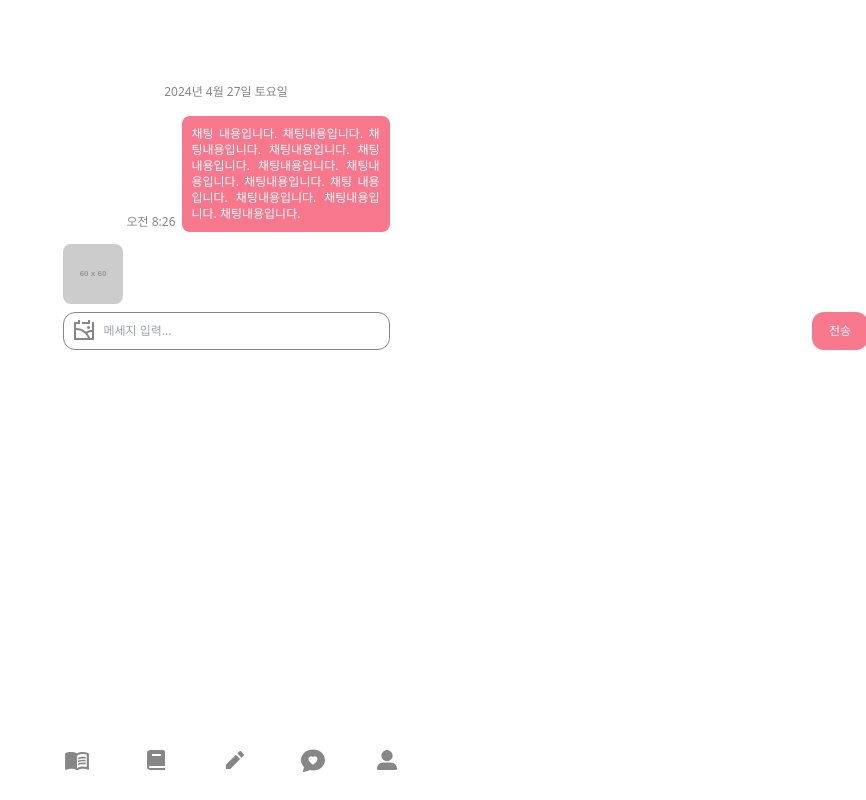
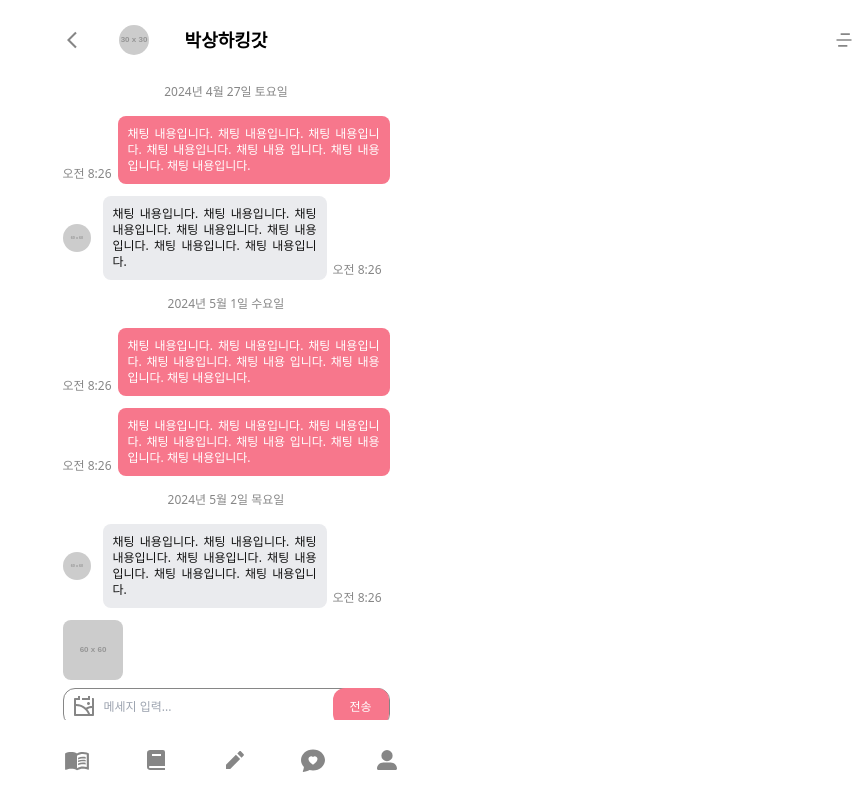
Before and after one commit to pbk95120/Yeonda, a React (Vite) app in the folder frontend/: page /chat/1 in a window 1280 px wide. Shown: the whole page, without its empty margins (414-1280 px from the left). Built offline with nearby package versions, Linux system fonts and the light colour scheme; a web font is replaced by a local one.

Commit message:
[Feat] Chat components route and size edit

```diff
--- a/frontend/package.json
+++ b/frontend/package.json
@@ -23,7 +23,7 @@
     "react-chartjs-2": "^5.2.0",
     "react-dom": "^18.2.0",
     "react-hook-form": "^7.51.3",
-    "react-icons": "^5.1.0",
+    "react-icons": "^5.2.0",
     "react-router-dom": "^6.23.0",
     "socket.io-client": "^4.7.5",
     "sort-by": "^1.2.0",
--- a/frontend/src/components/chat/ChatTextarea.tsx
+++ b/frontend/src/components/chat/ChatTextarea.tsx
@@ -20,7 +20,7 @@ const ChatTextarea = () => {
             className='w-8/12 h[2.25rem] text-xs resize-none focus:outline-none focus:ring-0 overflow-hidden'
             placeholder='메세지 입력...'
           ></textarea>
-          <button type='submit' className='fixed -right-0.5 w-14 h-[2.4rem] bg-pastelred text-white text-xs rounded-xl'>
+          <button type='submit' className='absolute right-0 w-14 h-[2.4rem] bg-pastelred text-white text-xs rounded-xl'>
             전송
           </button>
         </div>
--- a/frontend/src/components/chat/MyChatBubble.tsx
+++ b/frontend/src/components/chat/MyChatBubble.tsx
@@ -9,7 +9,7 @@ const MyChatBubble = ({ message, sendAt, showDate }: ChatMessageProps) => {
     <div>
       {showDate && <p className='text-gray text-xs text-center mb-3 py-1'>{formatToKoreaDate(sendAt)}</p>}
       <div className='flex flex-row-reverse	items-end mr-6 mb-3'>
-        <div className='flex bg-pastelred rounded-lg ml-1.5 px-2.5 py-2.5 max-w-52'>
+        <div className='flex bg-pastelred rounded-lg ml-1.5 px-2.5 py-2.5 max-w-[14rem] sm:max-w-[17rem]'>
           <p className='text-white text-xs text-justify'>{message}</p>
         </div>
         <p className='text-gray text-xs mb-0.5'>{formatToKoreaTime(sendAt)}</p>
--- a/frontend/src/components/chat/ReceiveChatBubble.tsx
+++ b/frontend/src/components/chat/ReceiveChatBubble.tsx
@@ -1,22 +1,34 @@
 import { ChatMessageProps } from '@/types/type';
 import { formatToKoreaDate, formatToKoreaTime } from '@/utils/format';
+import { useNavigate } from 'react-router-dom';
 
 /**
  * 상대 채팅 메세지 컴포넌트
  */
-const ReceiveChatBubble = ({ message, sendAt, showDate }: ChatMessageProps) => {
+const ReceiveChatBubble = ({ id, message, sendAt, showDate }: ChatMessageProps) => {
+  const navigate = useNavigate();
+
+  const handleImageClick = () => {
+    navigate(`/chat/profile/${id}`); // `id`를 사용하여 동적 라우트 경로 생성
+  };
+
   return (
     <div>
       {showDate && <p className='text-gray text-xs text-center mb-3 py-1'>{formatToKoreaDate(sendAt)}</p>}
       <div className='flex items-end mb-3 ml-6'>
         <div className='flex items-center'>
-          <img src={'https://placehold.co/60x60'} alt='Thumbnail' className='w-7 h-7 rounded-full mr-3' />
-          <div className='flex bg-chatgray rounded-lg px-2.5 py-2.5 max-w-44'>
+          <img
+            src={'https://placehold.co/60x60'}
+            alt='Thumbnail'
+            className='w-7 h-7 rounded-full mr-3'
+            onClick={handleImageClick}
+          />
+          <div className='flex bg-chatgray rounded-lg px-2.5 py-2.5 max-w-[10.5rem] sm:max-w-[14rem]'>
             <p className='text-black text-xs text-justify'>{message}</p>
           </div>
         </div>
         <p className='text-gray text-xs ml-1.5 mb-0.5'>{formatToKoreaTime(sendAt)}</p>
-        <div className='flex items-end ml-6 mb-3'></div>
+        <div className='flex items-end ml-6'></div>
       </div>
     </div>
   );
--- a/frontend/src/main.tsx
+++ b/frontend/src/main.tsx
@@ -190,18 +190,32 @@ const routeList = [
     element: <ChatPage />,
     showHeader: true,
     showFooter: true,
+    onlyLogo: false,
+    value: '채팅',
+    backBtn: true,
+    cancelStr: false,
   },
   {
     path: '/chat/:id',
     element: <ChatDetailPage />,
     showHeader: true,
     showFooter: true,
+    onlyLogo: false,
+    value: '박상하킹갓',
+    backBtn: true,
+    cancelStr: false,
+    profileImg: 'favicon.ico',
+    list: true,
   },
   {
     path: '/chat/profile/:id',
     element: <ChatProfilePage />,
     showHeader: true,
-    showFooter: true,
+    showFooter: false,
+    onlyLogo: true,
+    value: '박상하킹갓',
+    backBtn: false,
+    cancelStr: true,
   },
 ];
 
--- a/frontend/src/pages/ChatDetailPage.tsx
+++ b/frontend/src/pages/ChatDetailPage.tsx
@@ -10,8 +10,36 @@ const ChatDetailPage = () => {
       id: 1,
       nickname: 'UserName',
       message:
-        '채팅 내용입니다. 채팅내용입니다. 채팅내용입니다. 채팅내용입니다. 채팅 내용입니다. 채팅내용입니다. 채팅내용입니다. 채팅내용입니다. 채팅 내용입니다. 채팅내용입니다. 채팅내용입니다. 채팅내용입니다.',
+        '채팅 내용입니다. 채팅 내용입니다. 채팅 내용입니다. 채팅 내용입니다. 채팅 내용 입니다. 채팅 내용입니다. 채팅 내용입니다.',
       send_at: '2024-04-27T08:26:49',
+    },
+    {
+      id: 2,
+      nickname: 'NickName',
+      message:
+        '채팅 내용입니다. 채팅 내용입니다. 채팅 내용입니다. 채팅 내용입니다. 채팅 내용 입니다. 채팅 내용입니다. 채팅 내용입니다.',
+      send_at: '2024-04-27T08:26:49',
+    },
+    {
+      id: 3,
+      nickname: 'UserName',
+      message:
+        '채팅 내용입니다. 채팅 내용입니다. 채팅 내용입니다. 채팅 내용입니다. 채팅 내용 입니다. 채팅 내용입니다. 채팅 내용입니다.',
+      send_at: '2024-05-01T08:26:49',
+    },
+    {
+      id: 4,
+      nickname: 'UserName',
+      message:
+        '채팅 내용입니다. 채팅 내용입니다. 채팅 내용입니다. 채팅 내용입니다. 채팅 내용 입니다. 채팅 내용입니다. 채팅 내용입니다.',
+      send_at: '2024-05-01T08:26:49',
+    },
+    {
+      id: 5,
+      nickname: 'NickName',
+      message:
+        '채팅 내용입니다. 채팅 내용입니다. 채팅 내용입니다. 채팅 내용입니다. 채팅 내용 입니다. 채팅 내용입니다. 채팅 내용입니다.',
+      send_at: '2024-05-02T08:26:49',
     },
   ];
 
@@ -21,21 +49,11 @@ const ChatDetailPage = () => {
   return (
     <>
       <section className='flex flex-col max-h-screen'>
-        {messagesWithDateVisibility.map((message) =>
-          message.nickname === userName ? (
-            <MyChatBubble
-              key={message.id}
-              message={message.message}
-              sendAt={message.send_at}
-              showDate={message.showDate}
-            />
+        {messagesWithDateVisibility.map((msg) =>
+          msg.nickname === userName ? (
+            <MyChatBubble id={msg.id} message={msg.message} sendAt={msg.send_at} showDate={msg.showDate} />
           ) : (
-            <ReceiveChatBubble
-              key={message.id}
-              message={message.message}
-              sendAt={message.send_at}
-              showDate={message.showDate}
-            />
+            <ReceiveChatBubble id={msg.id} message={msg.message} sendAt={msg.send_at} showDate={msg.showDate} />
           ),
         )}
       </section>
--- a/frontend/src/pages/ChatPage.tsx
+++ b/frontend/src/pages/ChatPage.tsx
@@ -56,7 +56,7 @@ const ChatPage = () => {
   return (
     <>
       <section>
-        <p className='font-bold mt-5 mb-6 ml-5'>메세지</p>
+        <p className='font-bold  mb-6 ml-5'>메세지</p>
       </section>
       <section>
         {mockMessages.map((msg) => (
--- a/frontend/src/types/type.ts
+++ b/frontend/src/types/type.ts
@@ -11,6 +11,7 @@ export interface ChatMessageWithDate extends ChatMessageGetProps {
 }
 
 export interface ChatMessageProps {
+  id: number;
   message: string;
   sendAt: string;
   showDate: boolean;
```
Also changed, not shown: 1 other file (tests, documents, lock files or other folders).
